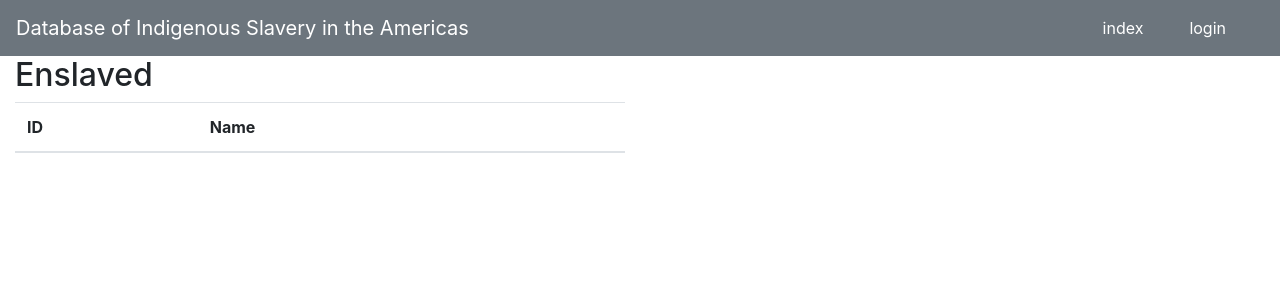
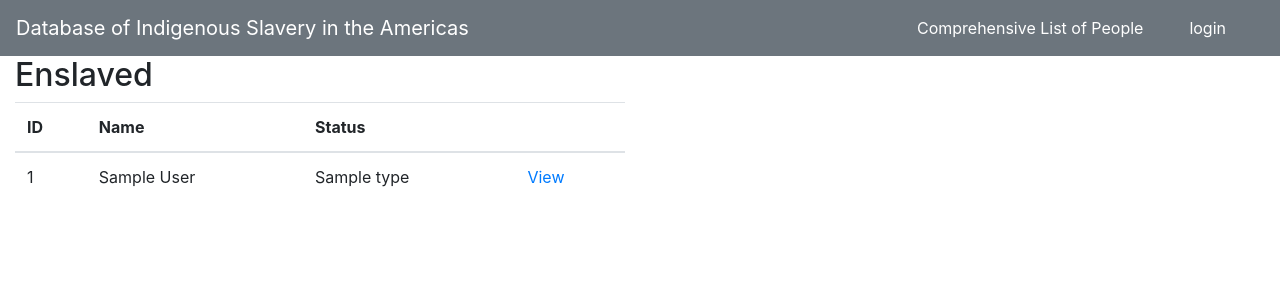
Before and after one commit to Brown-University-Library/OLD-ARCHIVED_disa, a Flask app: page /people/ in a window 1280 px wide. Shown: the top 300 px of the page. Run offline with Flask 2, Linux system fonts and the light colour scheme; tables that the repository leaves empty hold one stand-in row (values such as "Sample post"); lists and menus that the app fills with data are empty; some libraries are stand-ins or nearby versions.

Commit message:
Display changes per request

```diff
--- a/app/models.py
+++ b/app/models.py
@@ -395,6 +395,19 @@ class Person(db.Model):
         return cls.query.join(
             cls.references).join(Referent.roles).filter(Role.name==desc)
 
+    def display_name(self):
+        display = "{0} {1}".format(
+            self.first_name, self.last_name).strip()
+        if display == "":
+            return "Unknown"
+        else:
+            return display
+
+    def display_attr(self, attr):
+        vals = { desc.name for ref in self.references
+            for desc in getattr(ref, attr) }
+        return ', '.join(list(vals))
+
 class User(UserMixin, db.Model):
     __tablename__ = '1_users'
 
--- a/app/routes.py
+++ b/app/routes.py
@@ -532,8 +532,8 @@ def parse_person_descriptors(personObj, descField):
 
 @app.route('/people/')
 def person_index():
-    enslaved = [ p for p in models.Person.filter_on_description('Enslaved') ]
-    return render_template('person_index.html', people=enslaved)
+    people = [ p for p in models.Person.query.all() ]
+    return render_template('person_index.html', people=people)
 
 @app.route('/people/<persId>')
 def get_person(persId):
@@ -547,7 +547,7 @@ def get_person(persId):
     titles = parse_person_descriptors(person, 'titles')
     relations = parse_person_relations(person)
     return render_template('person_display.html',
-        name=name, refs = person.references,
+        name=name, dbId=persId, refs = person.references,
         origins=origins, tribes=tribes, titles=titles,
         races=races, vocations=vocations, statuses=statuses,
         relations=relations)
--- a/app/templates/base.html
+++ b/app/templates/base.html
@@ -26,7 +26,7 @@
             <a class="navbar-brand text-white" href="{{ url_for('browse') }}">Database of Indigenous Slavery in the Americas</a>
             <ul class="navbar-nav ml-auto">
                 <li class="nav-item">
-                    <a class="nav-link text-white" href="{{ url_for('person_index') }}">index</a>
+                    <a class="nav-link text-white" href="{{ url_for('person_index') }}">Comprehensive List of People</a>
                 </li>
                 {% if current_user.is_anonymous %}
                 <li class="nav-item">
--- a/app/templates/person_display.html
+++ b/app/templates/person_display.html
@@ -14,13 +14,15 @@
 .relations {
   list-style-type: none;
 }
+
 </style>
 {% endblock %}
 {% block content %}
 <div class="container-fluid">
-  <div>
+  <header>
     <h2>{{ name }}</h2>
-  </div>
+    <p>ID: {{ dbId }}</p>
+  </header>
   <div class="row">
     <div class="col-md-2">
     <dl>
--- a/app/templates/person_index.html
+++ b/app/templates/person_index.html
@@ -12,6 +12,7 @@
           <tr>
             <th>ID</th>
             <th>Name</th>
+            <th>Status</th>
             <th></th>
           </tr>
         </thead>
@@ -19,7 +20,8 @@
           {% for pers in people %}
           <tr>
             <td>{{ pers.id }}</td>
-            <td>{{ "{0} {1}".format(pers.first_name, pers.last_name).strip() or "Unknown" }}</td>
+            <td>{{ pers.display_name() }}</td>
+            <td>{{ pers.display_attr('enslavements') }}</td>
             <td><a href="{{ url_for('get_person', persId=pers.id)}}">View</a></td>
           </tr>
           {% endfor %}
```
